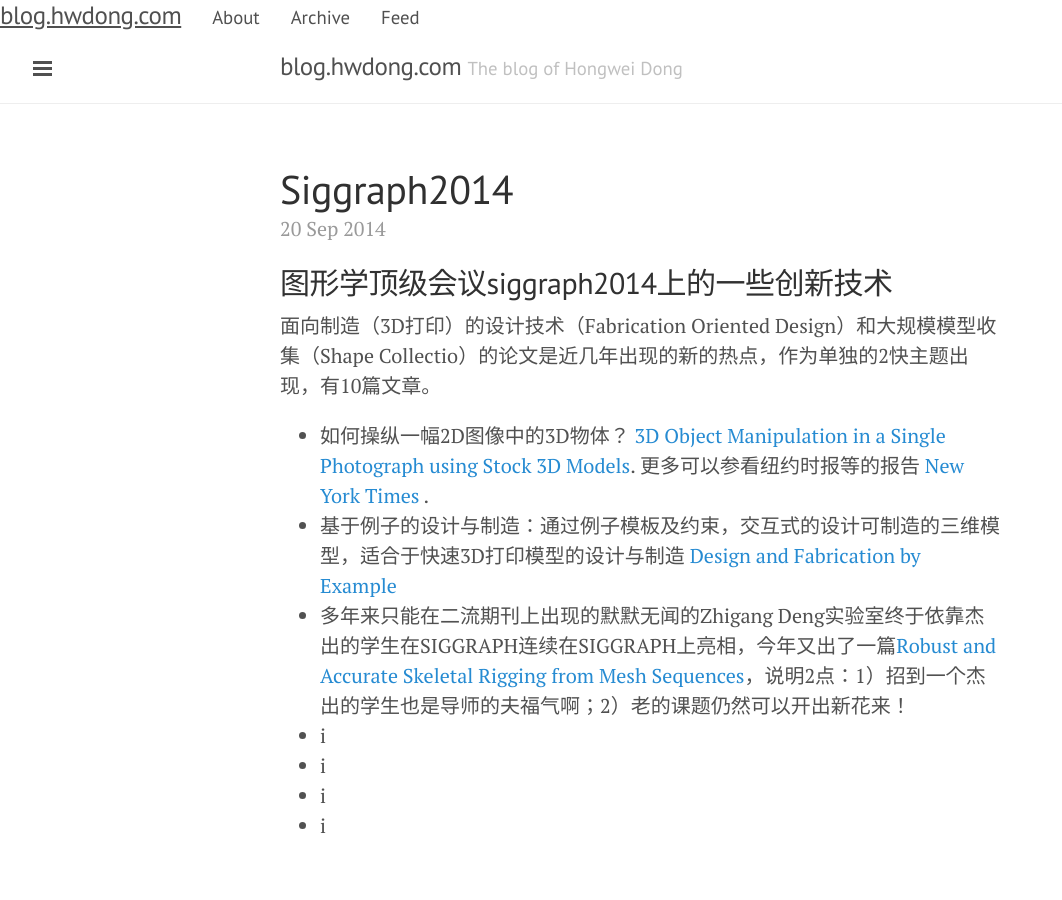
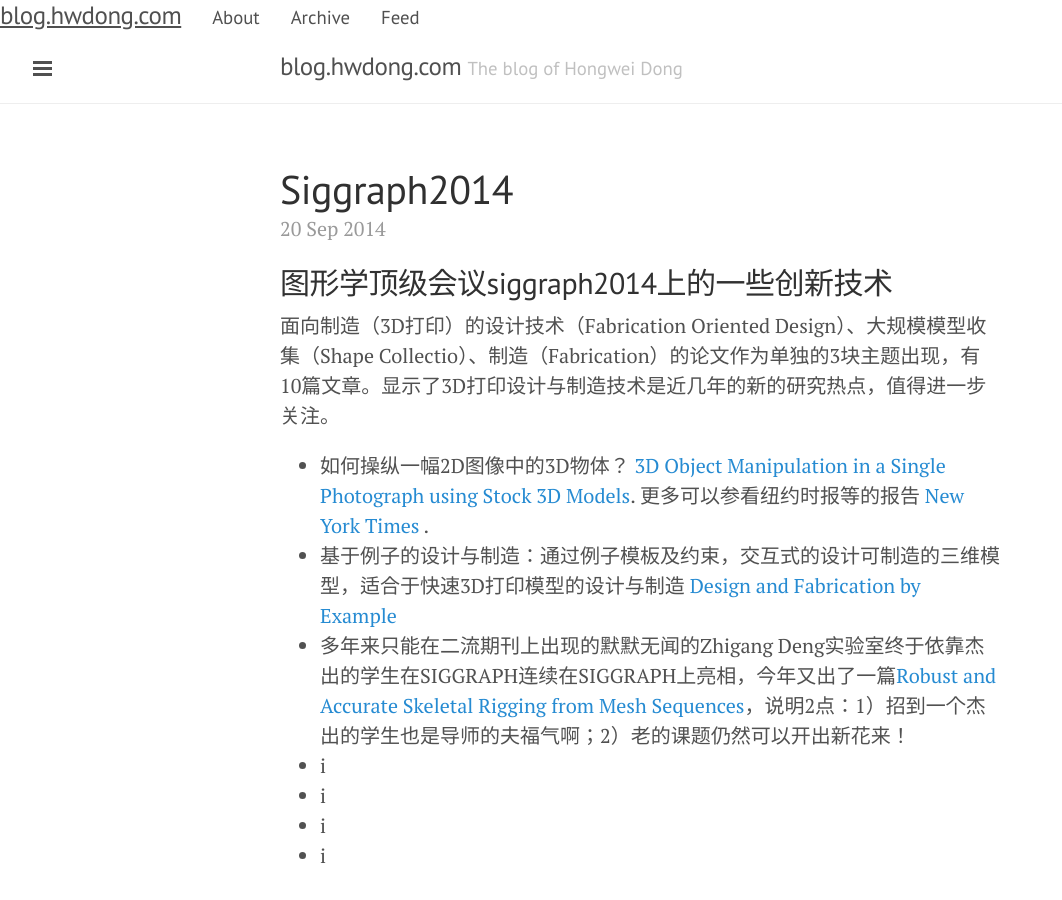
Before and after one commit to hwdong/hwdong-old.github.io, a Jekyll site: the page built from index.html, in a window 1280 px wide and 900 px high. Shown: the whole window, without its empty margins (0-1062 px from the left). Built offline with Jekyll 4.4.1, drawn with Linux system fonts in a browser that asks for light colours; Markdown is read by kramdown in place of the engine named in the settings; the list of posts is cut into pages by our own code.

Commit message:
Updated 2014-09-20-SIGGRAPH2014.md

```diff
--- a/_posts/2014-09-20-SIGGRAPH2014.md
+++ b/_posts/2014-09-20-SIGGRAPH2014.md
@@ -3,7 +3,7 @@ published: true
 ---
 
 ##  图形学顶级会议siggraph2014上的一些创新技术
-  面向制造（3D打印）的设计技术（Fabrication Oriented Design）和大规模模型收集（Shape Collectio）的论文是近几年出现的新的热点，作为单独的2快主题出现，有10篇文章。
+  面向制造（3D打印）的设计技术（Fabrication Oriented Design）、大规模模型收集（Shape Collectio）、制造（Fabrication）的论文作为单独的3块主题出现，有10篇文章。显示了3D打印设计与制造技术是近几年的新的研究热点，值得进一步关注。
 
 - 如何操纵一幅2D图像中的3D物体？
  [3D Object Manipulation in a Single Photograph using Stock 3D Models](http://www.cs.cmu.edu/~om3d/). 更多可以参看纽约时报等的报告 [ New York Times](http://www.nytimes.com/2014/08/12/science/3-d-tool-guesses-what-a-photo-is-missing.html) .
```
